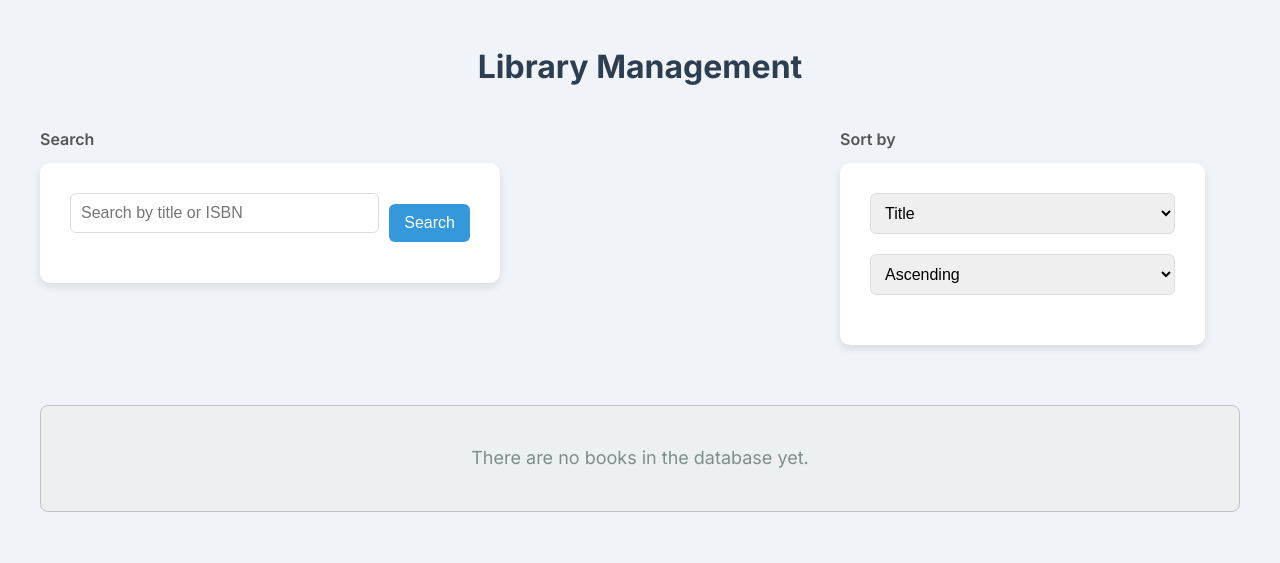
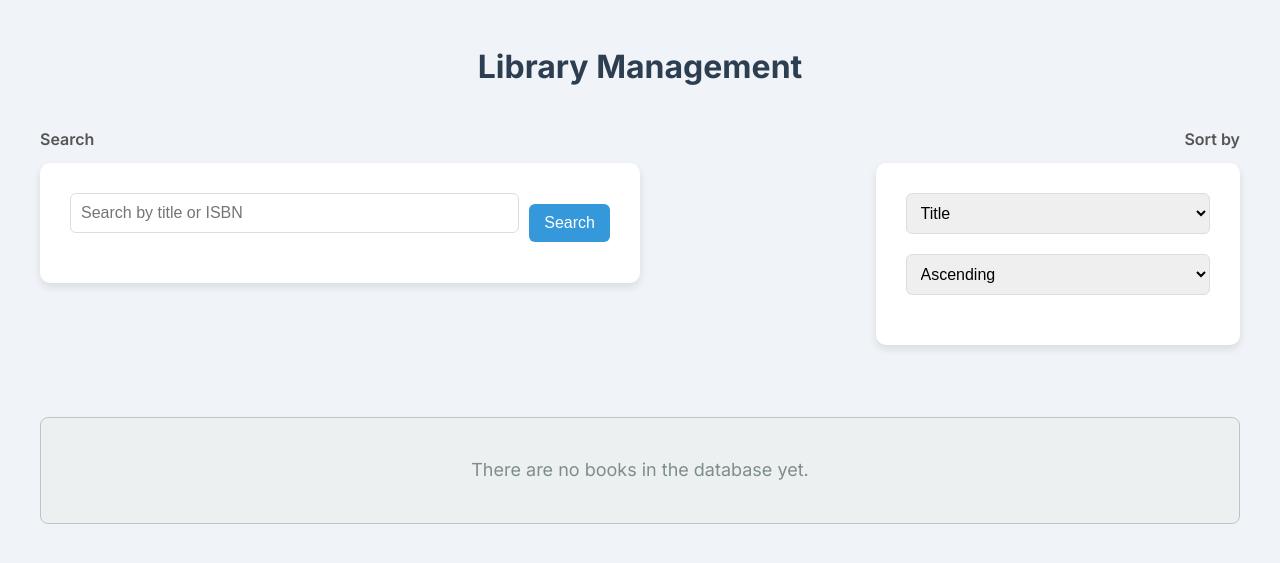
Before and after one commit to Rei1000/book_alchemy, a Flask app: page /sort_books in a window 1280 px wide. Shown: the part 77-640 px from the top of the page. Run offline with Flask 3, Linux system fonts and the light colour scheme.

Commit message:
Update style.css layout: search and sort positioning improved

```diff
--- a/static/style.css
+++ b/static/style.css
@@ -218,9 +218,9 @@ input[type="submit"]:focus {
     display: flex;
     justify-content: space-between;
     align-items: flex-start; /* Aligns items to the start of the container */
-    margin-bottom: 20px;
+    margin-bottom: 2rem;
     flex-wrap: wrap;
-    gap: 20px;
+    gap: 2rem;
 }
 
 .search-group {
@@ -228,9 +228,8 @@ input[type="submit"]:focus {
     flex-direction: column;
     align-items: flex-start;
     margin-right: 20px; /* Adds spacing to the right of the search group */
-    flex: 1; /* Allows the search group to grow and take up available space */
-    min-width: 250px;
-    max-width: 400px; /* Limits the maximum width of the search group */
+    flex: 1 1 45%; /* Allows the search group to grow and take up available space */
+    max-width: 45%; /* Limits the maximum width of the search group */
 }
 
 
@@ -268,11 +267,8 @@ input[type="submit"]:focus {
 .sort-group {
     display: flex;
     flex-direction: column;
-    align-items: flex-start;
-    /* margin-left: 20px;  Remove left margin */
-    flex: 1;
-    min-width: 250px;
-    max-width: 400px; /* Limits the maximum width of the sort group */
+    align-items: flex-end;
+/* Limits the maximum width of the sort group */
 }
 
 .sort-form {
```
